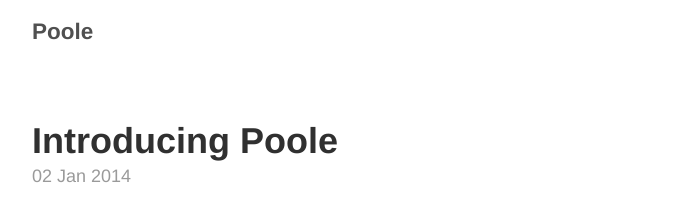
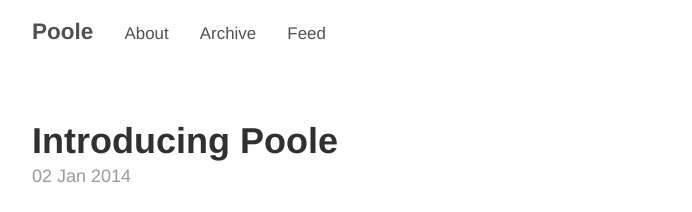
Before and after one commit to bgolde5/bgolde5.github.io, a Jekyll site: the page built from index.html, in a window 1280 px wide. Shown: the top 212 px of the page, without its empty margins (293-985 px from the left). Built offline with Jekyll 4.4.1, drawn with Linux system fonts in a browser that asks for light colours; the list of posts is cut into pages by our own code.

Commit message:
fixed settings for nav bar

```diff
--- a/_config.yml
+++ b/_config.yml
@@ -28,3 +28,8 @@
 version:             2.0.0
 github:
   repo:              https://github.com/poole/poole
+
+pages_list:
+  About: '/about'
+  Archive: '/archive'
+  Feed: '/atom.xml'
```
